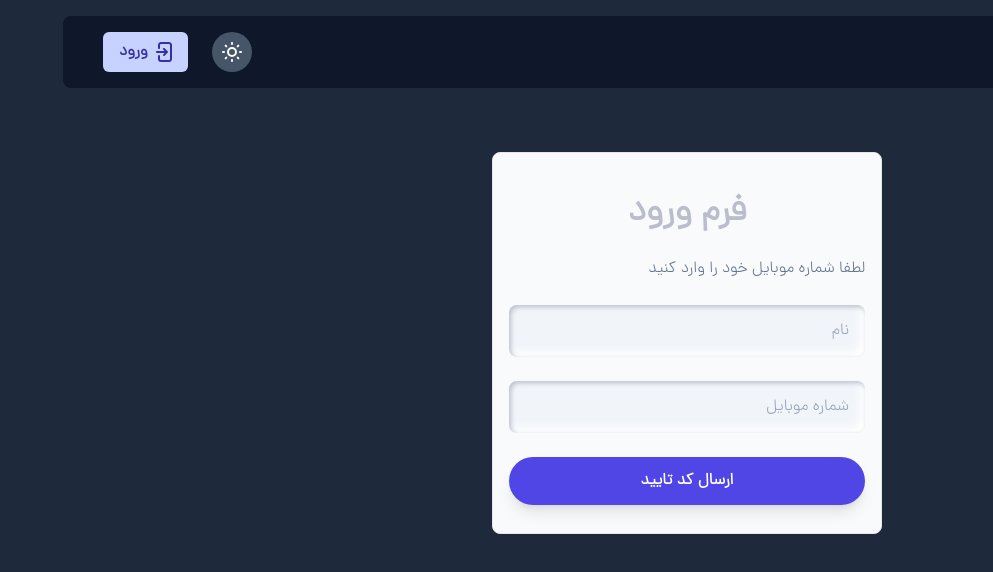
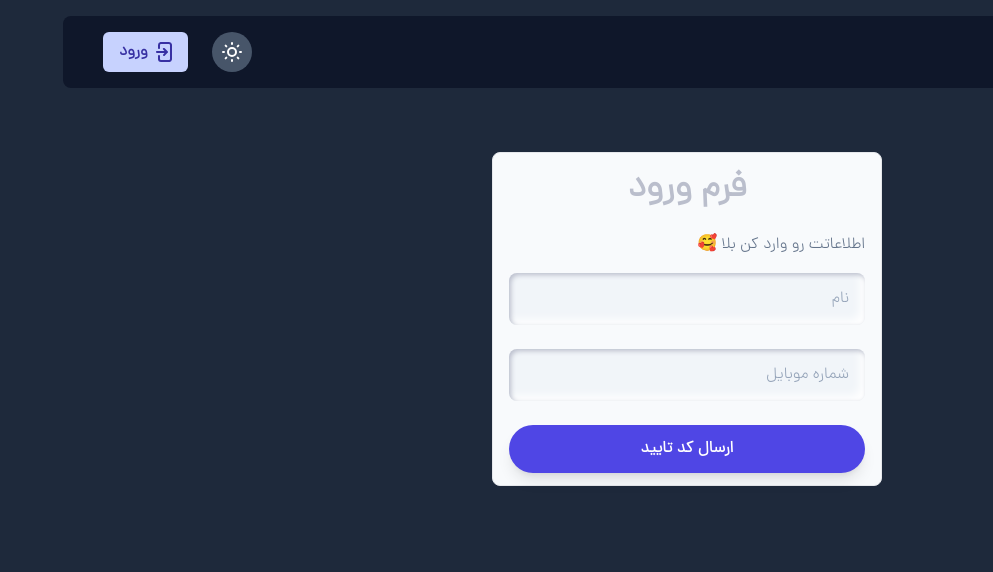
Before and after one commit to soufi-learn/courses-list, a React (Vite) app: page /login in a window 1280 px wide. Shown: the top 572 px of the page, without its empty margins (287-1280 px from the left). Built offline with nearby package versions, Linux system fonts and the light colour scheme.

Commit message:
navigate to verify form after mobiel added

```diff
--- a/src/components/pages/LoginForm.jsx
+++ b/src/components/pages/LoginForm.jsx
@@ -1,4 +1,5 @@
 import { useFormik } from "formik";
+import { useNavigate } from "react-router-dom";
 
 const initialValues = {
   name: "",
@@ -24,7 +25,7 @@ const validate = (values) => {
   return errors;
 };
 
-const onSubmit = (values) => {
+const onSubmit = (values, navigate) => {
   fetch("http://localhost:8080/otp/send", {
     method: "POST",
     headers: {
@@ -39,6 +40,7 @@ const onSubmit = (values) => {
         response.json().then((data) => {
           const verifyCode = data.verifyCode;
           alert(verifyCode);
+          navigate("/verify");
         });
       } else {
         return response.json().then((errorData) => {
@@ -53,20 +55,22 @@ const onSubmit = (values) => {
 };
 
 const RegisterForm = () => {
+  const navigate = useNavigate();
+
   const formik = useFormik({
     initialValues,
     validate,
-    onSubmit,
+    onSubmit: (values) => onSubmit(values, navigate),
   });
 
   return (
     <div className="flex flex-col justify-center px-4">
-      <div className="p-4 w-full sm:w-[390px] mx-auto bg-slate-50 border rounded-lg mt-[3rem]">
-        <div className="py-6">
+      <div className="px-4 w-full sm:w-[390px] mx-auto bg-slate-50 border rounded-lg mt-[3rem]">
+        <div className="py-4">
           <h2 className="text-[#BABECC] text-4xl font-bold text-center mb-6">
             فرم ورود
           </h2>
-          <p className="text-slate-500">لطفا شماره موبایل خود را وارد کنید</p>
+          <p className="text-slate-500">اطلاعاتت رو وارد کن بلا 🥰</p>
         </div>
 
         <form className="relative" onSubmit={formik.handleSubmit}>
--- a/src/components/pages/VerifyForm.jsx
+++ b/src/components/pages/VerifyForm.jsx
@@ -32,7 +32,7 @@ const VerifyForm = () => {
   });
 
   return (
-    <div className="flex flex-col items-center justify-center h-screen">
+    <div className="flex flex-col items-center justify-center mt-24">
       <div className="p-4 w-[390px] mx-auto bg-slate-50 border rounded-lg">
         <div className="py-6">
           <h2 className="text-[#BABECC] text-4xl font-bold text-center mb-6">
```
